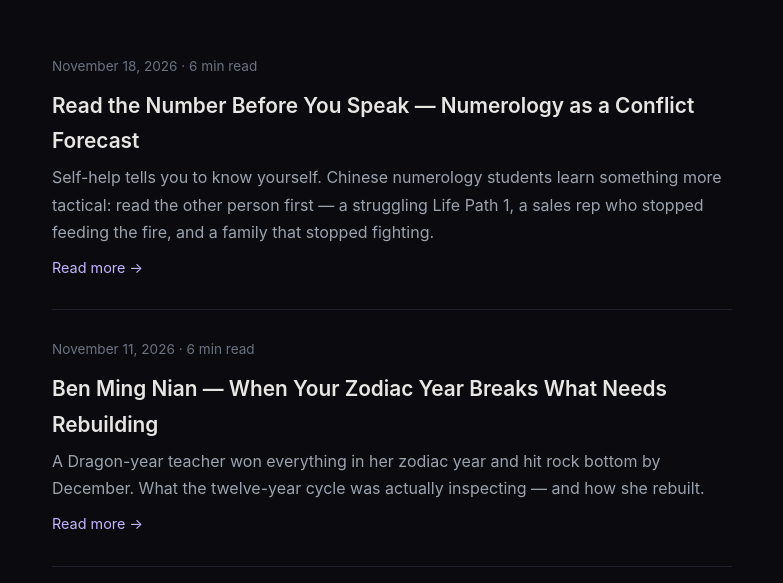
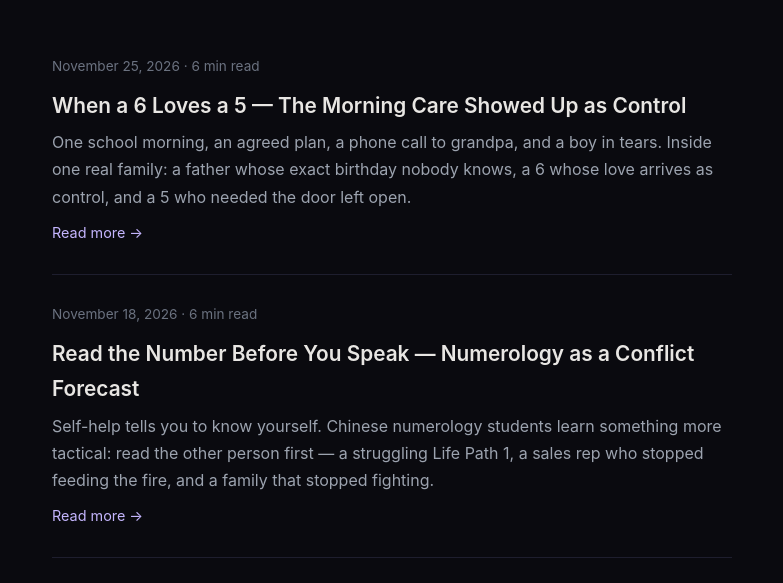
Before and after one commit to ZiWayFD/ziwayfd.github.io, a plain HTML site: page articles.html in a window 1280 px wide. Shown: the part 170-753 px from the top of the page, without its empty margins (248-1031 px from the left). Drawn offline with Linux system fonts and the light colour scheme.

Commit message:
Publish article: numerology-6-parents-5-care-as-control

```diff
--- a/articles.html
+++ b/articles.html
@@ -67,6 +67,12 @@
 
 <main>
   <h1><span>Articles</span></h1>
+  <article>
+    <div class="meta">November 25, 2026 · 6 min read</div>
+    <h2><a href="/articles/numerology-6-parents-5-care-as-control.html">When a 6 Loves a 5 — The Morning Care Showed Up as Control</a></h2>
+    <p class="excerpt">One school morning, an agreed plan, a phone call to grandpa, and a boy in tears. Inside one real family: a father whose exact birthday nobody knows, a 6 whose love arrives as control, and a 5 who needed the door left open.</p>
+    <a class="read-more" href="/articles/numerology-6-parents-5-care-as-control.html">Read more →</a>
+  </article>
   <article>
     <div class="meta">November 18, 2026 · 6 min read</div>
     <h2><a href="/articles/numerology-reading-others-conflict-forecast.html">Read the Number Before You Speak — Numerology as a Conflict Forecast</a></h2>
```
